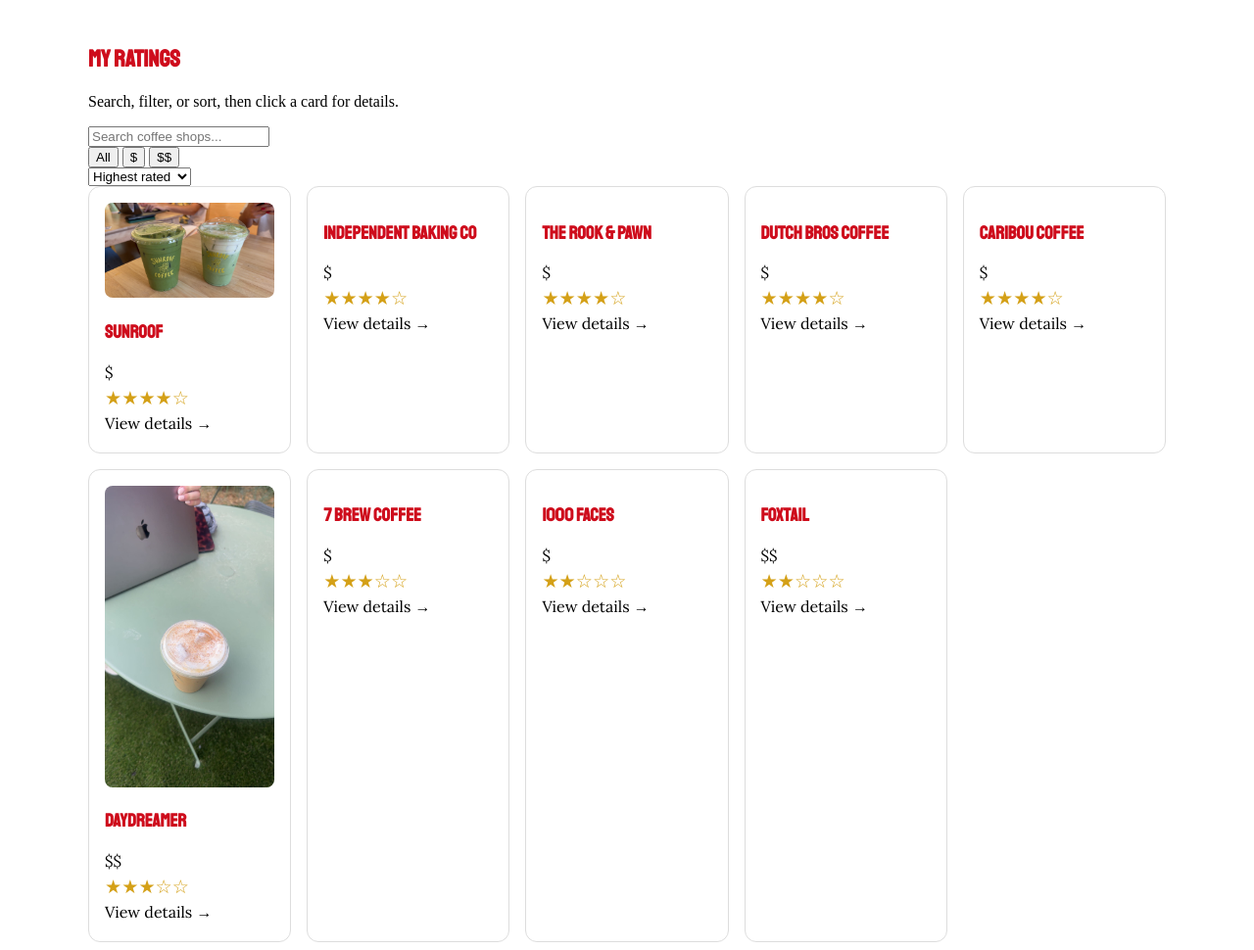
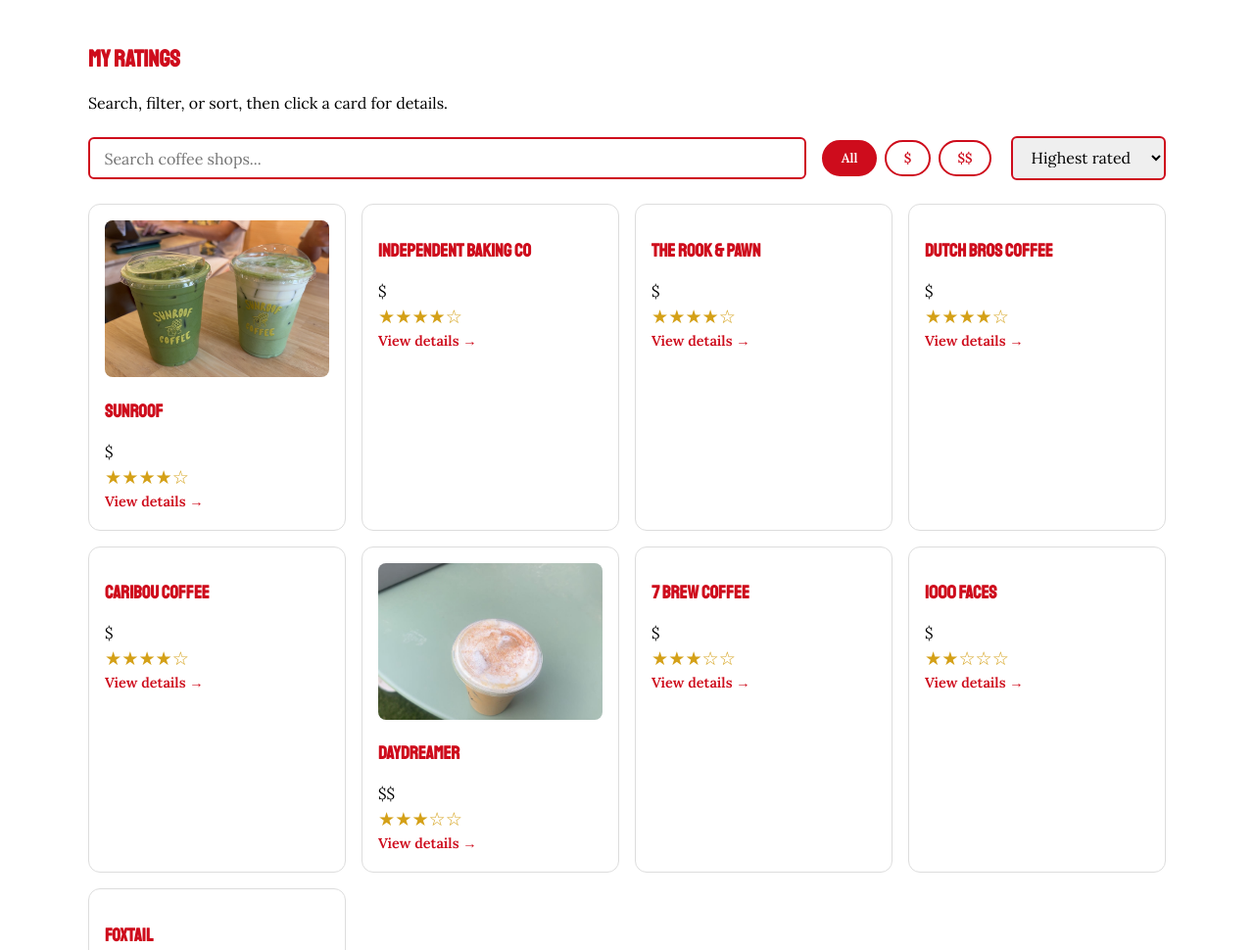
Before and after one commit to emmyreich18/argd4190_digital_platforms, a plain HTML site: page coffee.html in a window 1280 px wide. Shown: the part 1733-2703 px from the top of the page at 98% size. Drawn offline with Linux system fonts and the light colour scheme.

Commit message:
Enhance styling for ratings and modal components

```diff
--- a/style.css
+++ b/style.css
@@ -296,3 +296,156 @@
   font-family: "Lora", serif;
   margin: 0.25rem 0;
 }
+/* ---------- Ratings section ---------- */
+.ratings {
+  max-width: 1100px;
+  margin: 3rem auto;
+  padding: 0 1rem;
+}
+
+.ratings h2,
+.rating-card h3,
+.modal-box h3 {
+  font-family: "Staatliches", sans-serif;
+  color: #ce0c1c;
+}
+
+.ratings-hint,
+.rating-card p,
+.modal-box p {
+  font-family: "Lora", serif;
+  margin: 0.25rem 0;
+}
+
+/* ---------- Controls ---------- */
+.ratings-controls {
+  display: flex;
+  flex-wrap: wrap;
+  gap: 1rem;
+  align-items: center;
+  justify-content: space-between;
+  margin: 1.5rem 0;
+}
+
+#search,
+#sort-select {
+  padding: 0.6rem 0.9rem;
+  border: 2px solid #ce0c1c;
+  border-radius: 6px;
+  font-family: "Lora", serif;
+  font-size: 1rem;
+}
+
+#search {
+  flex: 1;
+  min-width: 200px;
+}
+
+.filter-btn {
+  padding: 0.5rem 1.1rem;
+  margin-right: 0.25rem;
+  border: 2px solid #ce0c1c;
+  background: #fff;
+  color: #ce0c1c;
+  border-radius: 999px;
+  cursor: pointer;
+  font-family: "Lora", serif;
+  font-weight: 600;
+}
+
+.filter-btn.active,
+.filter-btn:hover {
+  background: #ce0c1c;
+  color: #fff;
+}
+
+/* ---------- Cards ---------- */
+#ratings-list {
+  display: grid;
+  grid-template-columns: repeat(auto-fill, minmax(220px, 1fr));
+  gap: 1rem;
+}
+
+.rating-card {
+  padding: 1rem;
+  border: 1px solid #ddd;
+  border-radius: 12px;
+  cursor: pointer;
+  background: #fff;
+  transition: transform 0.2s ease, box-shadow 0.2s ease;
+}
+
+.rating-card:hover {
+  transform: translateY(-4px);
+  box-shadow: 0 8px 20px rgba(0, 0, 0, 0.12);
+}
+
+.rating-card img {
+  width: 100%;
+  height: 160px;
+  object-fit: cover;
+  border-radius: 8px;
+}
+
+.rating-stars {
+  color: #d4a017;
+  font-size: 1.2rem;
+}
+
+.card-more {
+  color: #ce0c1c;
+  font-size: 0.9rem;
+  font-weight: 600;
+}
+
+.no-results {
+  font-family: "Lora", serif;
+}
+
+/* ---------- Modal ---------- */
+.modal {
+  position: fixed;
+  inset: 0;
+  background: rgba(0, 0, 0, 0.6);
+  display: flex;
+  align-items: center;
+  justify-content: center;
+  z-index: 1000;
+  padding: 1rem;
+}
+
+.modal.hidden {
+  display: none;
+}
+
+.modal-box {
+  position: relative;
+  background: #fff;
+  max-width: 480px;
+  width: 100%;
+  padding: 1.5rem;
+  border-radius: 12px;
+  max-height: 90vh;
+  overflow-y: auto;
+}
+
+.modal-box img {
+  width: 100%;
+  border-radius: 8px;
+  margin-bottom: 0.5rem;
+}
+
+.modal-address {
+  font-style: italic;
+}
+
+.modal-close {
+  position: absolute;
+  top: 0.5rem;
+  right: 0.75rem;
+  border: none;
+  background: none;
+  font-size: 2rem;
+  cursor: pointer;
+  color: #ce0c1c;
+}
```
